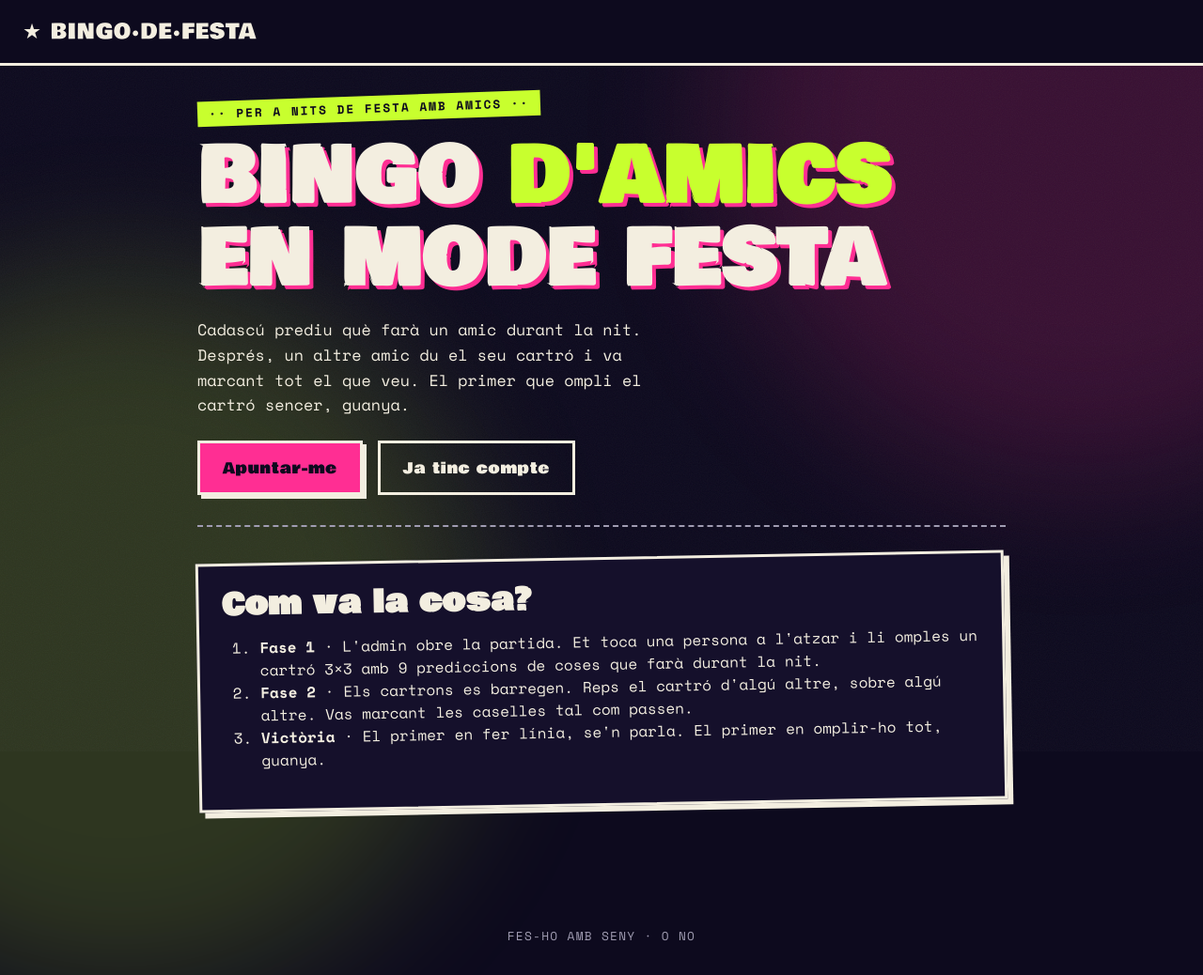
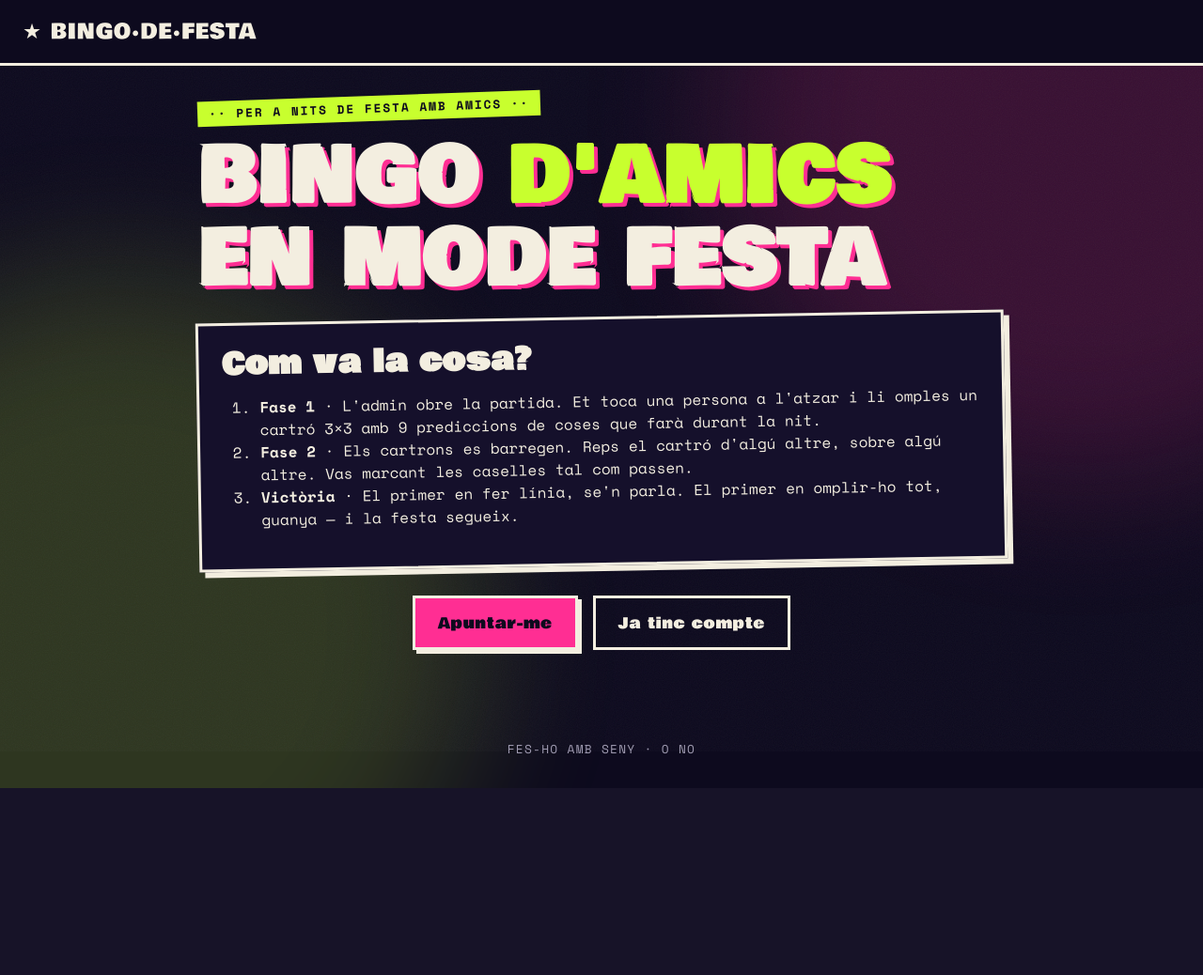
Before and after one commit to llucfisas/bingo, a Flask app: page / in a window 1280 px wide. Shown: the whole page at 94% size. After the commit the page ends 839 px from the top, so only its background shows below. Run offline with Flask 3, Linux system fonts and the light colour scheme.

Commit message:
Revise victory condition and add hero actions
Updated the victory condition description and added hero actions section.

```diff
--- a/templates/index.html
+++ b/templates/index.html
@@ -3,21 +3,19 @@
 <section class="hero">
   <div class="eyebrow">·· per a nits de festa amb amics ··</div>
   <h1>BINGO <span>D'AMICS</span><br>EN MODE FESTA</h1>
-  <p>Cadascú prediu què farà un amic durant la nit. Després, un altre amic du el seu cartró i va marcant tot el que veu. El primer que ompli el cartró sencer, guanya.</p>
-  <div class="hero-actions">
-    <a class="btn" href="{{ url_for('register') }}">Apuntar-me</a>
-    <a class="btn btn-ghost" href="{{ url_for('login') }}">Ja tinc compte</a>
-  </div>
 </section>
-
-<hr class="divider">
 
 <div class="box tilt-left">
   <h2>Com va la cosa?</h2>
   <ol>
     <li><strong>Fase 1</strong> · L'admin obre la partida. Et toca una persona a l'atzar i li omples un cartró 3×3 amb 9 prediccions de coses que farà durant la nit.</li>
     <li><strong>Fase 2</strong> · Els cartrons es barregen. Reps el cartró d'algú altre, sobre algú altre. Vas marcant les caselles tal com passen.</li>
-    <li><strong>Victòria</strong> · El primer en fer línia, se'n parla. El primer en omplir-ho tot, guanya.</li>
+    <li><strong>Victòria</strong> · El primer en fer línia, se'n parla. El primer en omplir-ho tot, guanya — i la festa segueix.</li>
   </ol>
 </div>
+
+<div class="hero-actions" style="justify-content: center;">
+  <a class="btn" href="{{ url_for('register') }}">Apuntar-me</a>
+  <a class="btn btn-ghost" href="{{ url_for('login') }}">Ja tinc compte</a>
+</div>
 {% endblock %}
```
